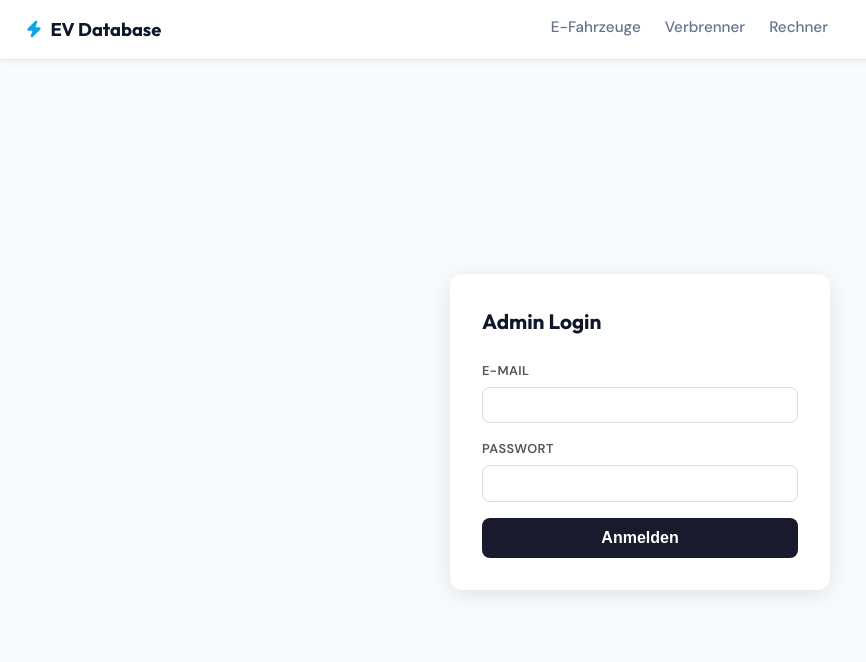
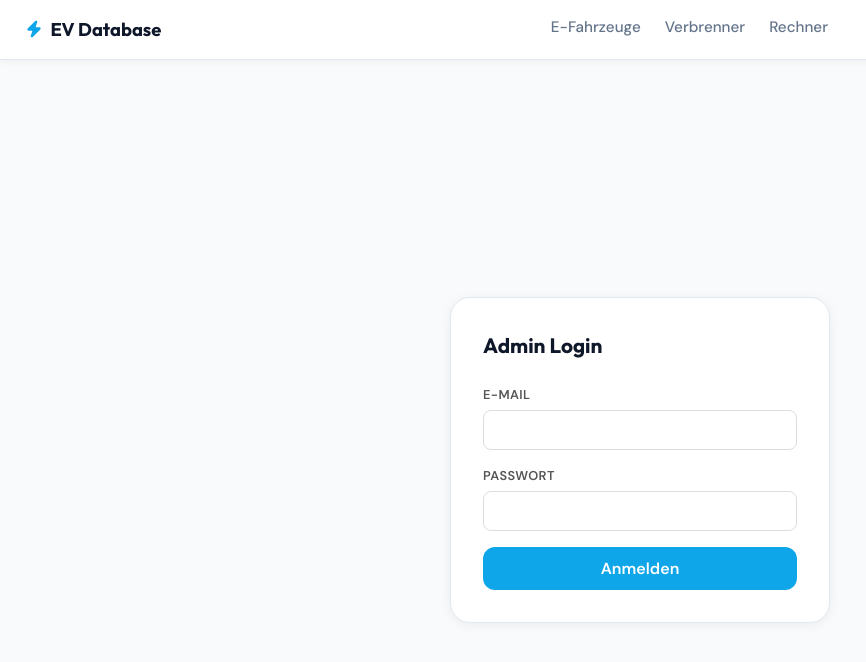
Before and after one commit to lliksPlayer/ev-database, a React (Vite) app in the folder ev-database/: page /admin/login in a window 1280 px wide. Shown: the top 662 px of the page, without its empty margins (0-866 px from the left). Built offline with nearby package versions, Linux system fonts and the light colour scheme; no server answers.

Commit message:
feat: LoginPage redesign

```diff
--- a/ev-database/src/pages/LoginPage.css
+++ b/ev-database/src/pages/LoginPage.css
@@ -1,36 +1,90 @@
 .login-page {
-  min-height: calc(100vh - 56px);
+  min-height: 100vh;
   display: flex;
   align-items: center;
   justify-content: center;
+  background: var(--color-bg);
 }
+
 .login-card {
-  background: white;
+  background: var(--color-surface);
   padding: 2rem;
-  border-radius: 12px;
+  border-radius: var(--radius-card);
   width: 100%;
   max-width: 380px;
-  box-shadow: 0 4px 20px rgba(0,0,0,0.1);
+  box-shadow: var(--shadow-card);
+  border: 1px solid var(--color-border);
 }
-.login-card h1 { margin-bottom: 1.5rem; font-size: 1.3rem; }
-.form-group { display: flex; flex-direction: column; gap: 0.4rem; margin-bottom: 1rem; }
-.form-group label { font-size: 0.85rem; font-weight: 600; color: #555; }
+
+.login-card h1 {
+  margin-bottom: 1.5rem;
+  font-size: 1.3rem;
+  font-family: 'Outfit', sans-serif;
+  font-weight: 700;
+  color: var(--color-text);
+}
+
+.login-card h2 {
+  font-family: 'Outfit', sans-serif;
+  color: var(--color-text);
+}
+
+.form-group {
+  display: flex;
+  flex-direction: column;
+  gap: 0.4rem;
+  margin-bottom: 1rem;
+}
+
+.form-group label {
+  font-size: 0.85rem;
+  font-weight: 600;
+  color: var(--color-muted);
+  font-family: 'DM Sans', sans-serif;
+}
+
 .form-group input {
   padding: 0.6rem 0.8rem;
-  border: 1px solid #ddd;
-  border-radius: 8px;
+  border: 1.5px solid var(--color-border);
+  border-radius: var(--radius-input);
   font-size: 1rem;
+  font-family: 'DM Sans', sans-serif;
+  color: var(--color-text);
+  background: var(--color-surface);
+  transition: border-color 0.2s ease, box-shadow 0.2s ease;
 }
+
+.form-group input:focus {
+  outline: none;
+  border-color: var(--color-primary);
+  box-shadow: 0 0 0 3px rgba(14, 165, 233, 0.15);
+}
+
 .btn-primary {
   width: 100%;
   padding: 0.7rem;
-  background: #1a1a2e;
+  background: var(--color-primary);
   color: white;
   border: none;
-  border-radius: 8px;
+  border-radius: var(--radius-btn);
   font-size: 1rem;
   cursor: pointer;
   font-weight: 600;
+  font-family: 'DM Sans', sans-serif;
+  transition: background 0.2s ease;
 }
-.btn-primary:disabled { opacity: 0.6; cursor: not-allowed; }
-.error-msg { color: #e74c3c; font-size: 0.85rem; margin-top: 0.5rem; }
+
+.btn-primary:hover:not(:disabled) {
+  background: var(--color-primary-hover, #0284c7);
+}
+
+.btn-primary:disabled {
+  opacity: 0.6;
+  cursor: not-allowed;
+}
+
+.error-msg {
+  color: var(--color-danger);
+  font-size: 0.85rem;
+  margin-top: 0.5rem;
+}
```
